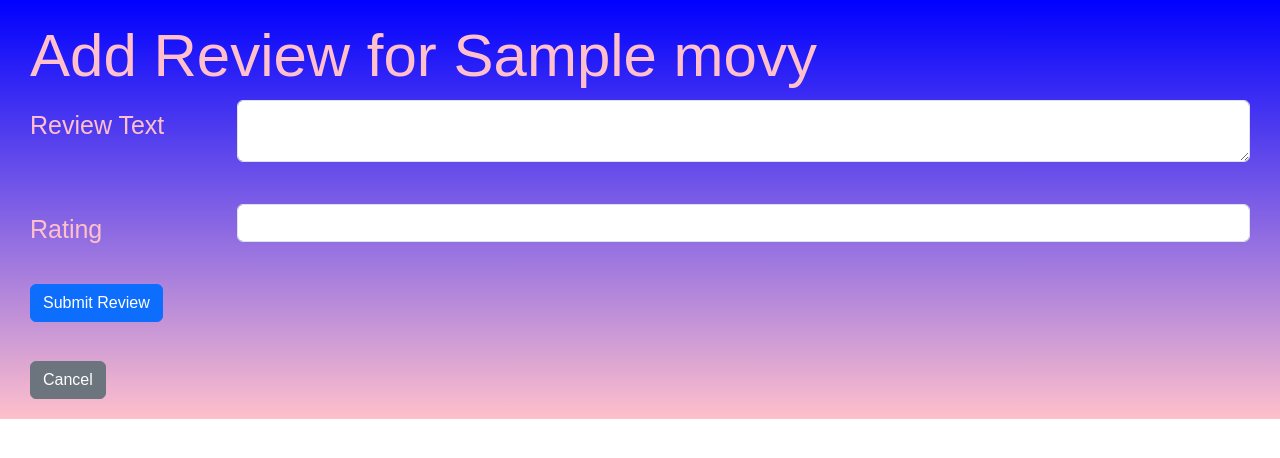
After one commit to Lynguyen817/MoviWeb-SQLite, a Flask app: page /add_review/1/1 in a window 1280 px wide. The commit adds this page. Shown: the top 458 px of the page. Run offline with Flask 3, Linux system fonts and the light colour scheme; tables that the repository leaves empty hold one stand-in row (values such as "Sample post"); some libraries are stand-ins or nearby versions.

Commit message:
Add a review entity

```diff
--- a/datamanager/data_manager_interface.py
+++ b/datamanager/data_manager_interface.py
@@ -26,3 +26,7 @@ class DataManagerInterface(ABC):
     @abstractmethod
     def update_movie(self, user_id, movie_id, new_director, new_year, new_rating):
         pass
+
+    @abstractmethod
+    def add_review(self, user_id, movie_id, review_text, rating):
+        pass
--- a/main.py
+++ b/main.py
@@ -162,6 +162,36 @@ def update_movie(user_id, movie_id):
     return render_template('edit_movie.html', user_id=user_id, movie=movie)
 
 
+@app.route('/add_review/<user_id>/<movie_id>', methods=['GET', 'POST'])
+def add_review(user_id, movie_id):
+    """ Add a review to an existing movie"""
+    movie = Movie.query.get(movie_id)
+    if request.method == 'POST':
+        review_text = request.form.get('review_text')
+        rating = float(request.form.get('rating'))
+
+        # Call the add_review method
+        added = data_manager.add_review(user_id, movie_id, review_text, rating)
+        if added:
+            return redirect(url_for('user_reviews', user_id=user_id, movie_id=movie_id))
+        else:
+            return "Movie not found"
+
+    # It's a GET method, render the review submission form
+    return render_template('add_review.html', user_id=user_id, movie_id=movie_id, movie=movie)
+
+
+@app.route('/user_reviews/<user_id>/<movie_id>')
+def user_reviews(user_id, movie_id):
+    user = User.query.get(user_id)
+    movie = Movie.query.get(movie_id)
+    if user:
+        reviews = data_manager.user_reviews(user_id, movie_id)
+        return render_template('user_reviews.html', user=user, movie=movie, reviews=reviews)
+    else:
+        return "User or movie not found"
+
+
 @app.errorhandler(404)
 def page_not_found(e):
     return render_template('404.html'), 404
--- a/static/style.css
+++ b/static/style.css
@@ -60,14 +60,14 @@ h2 {
     margin: 20px 30px 20px 30px;
 }
 
-.add-user, .add-movie, .edit-movie {
+.add-user, .add-movie, .edit-movie, .add-review {
     background: var(--background-color);
     background-size: cover;
     background-repeat: no-repeat;
     margin: 20px 30px 20px 30px;
 }
 
-.homepage, .delete-page, .delete_user {
+.homepage, .delete-page, .delete_user, .user-reviews {
     background: var(--background-image);
     background-size: cover;
     background-repeat: no-repeat;
--- /dev/null
+++ b/templates/add_review.html
@@ -0,0 +1,30 @@
+<!doctype html>
+<html lang="en">
+<head>
+    <link rel="stylesheet" href="https://cdn.jsdelivr.net/npm/bootstrap@5.3.0/dist/css/bootstrap.min.css">
+    <title>Add Review</title>
+    <link rel="stylesheet" href="/static/style.css"><meta charset="UTF-8">
+</head>
+<body class="add-review">
+    <h1>Add Review for {{ movie.title }}</h1>
+    <form method="post" action="/add_review/<user_id>/<movie_id>">
+        <div class="mb-1 mt-1 row">
+            <label for="review_text" class="col-sm-2 col-form-label">Review Text</label>
+            <div class="col-sm-10">
+              <textarea class="form-control" name="review_text" required></textarea><br>
+            </div>
+        </div>
+
+        <div class="mb-1 mt-1 row">
+            <label for="rating" class="col-sm-2 col-form-label">Rating</label>
+            <div class="col-sm-10">
+              <input type="number" class="form-control" name="rating" min="1" max="10" step="0.1" required><br>
+            </div>
+        </div>
+
+        <input type="submit" class="btn btn-primary" value="Submit Review">
+    </form>
+    <br>
+    <a href ="{{ url_for('user_movies', user_id=user_id) }}" class="btn btn-secondary">Cancel</a>
+</body>
+</html>
--- a/templates/user_movies.html
+++ b/templates/user_movies.html
@@ -18,7 +18,8 @@
                     <em>Year: {{ movie.year}}</em><br>
                     <em>Rating: {{ movie.rating}}</em><br>
                     <a href="{{ url_for('update_movie', user_id=user_id, movie_id=movie.id) }}">Edit</a> |
-                    <a href="{{ url_for('delete_movie', user_id=user_id, movie_id=movie.id) }}">Delete</a>
+                    <a href="{{ url_for('delete_movie', user_id=user_id, movie_id=movie.id) }}">Delete</a> |
+                    <a href="{{ url_for('user_reviews', user_id=user_id, movie_id=movie.id) }}">Reviews</a>
                 </li>
             {% endfor %}
         </ul>
```
Also changed, not shown: datamanager/data_models.py (+15 -0 lines), datamanager/sqlite_data_manager.py (+21 -0 lines), templates/user_reviews.html (added, +28 -0 lines), instance/moviwebapp.db (added).
